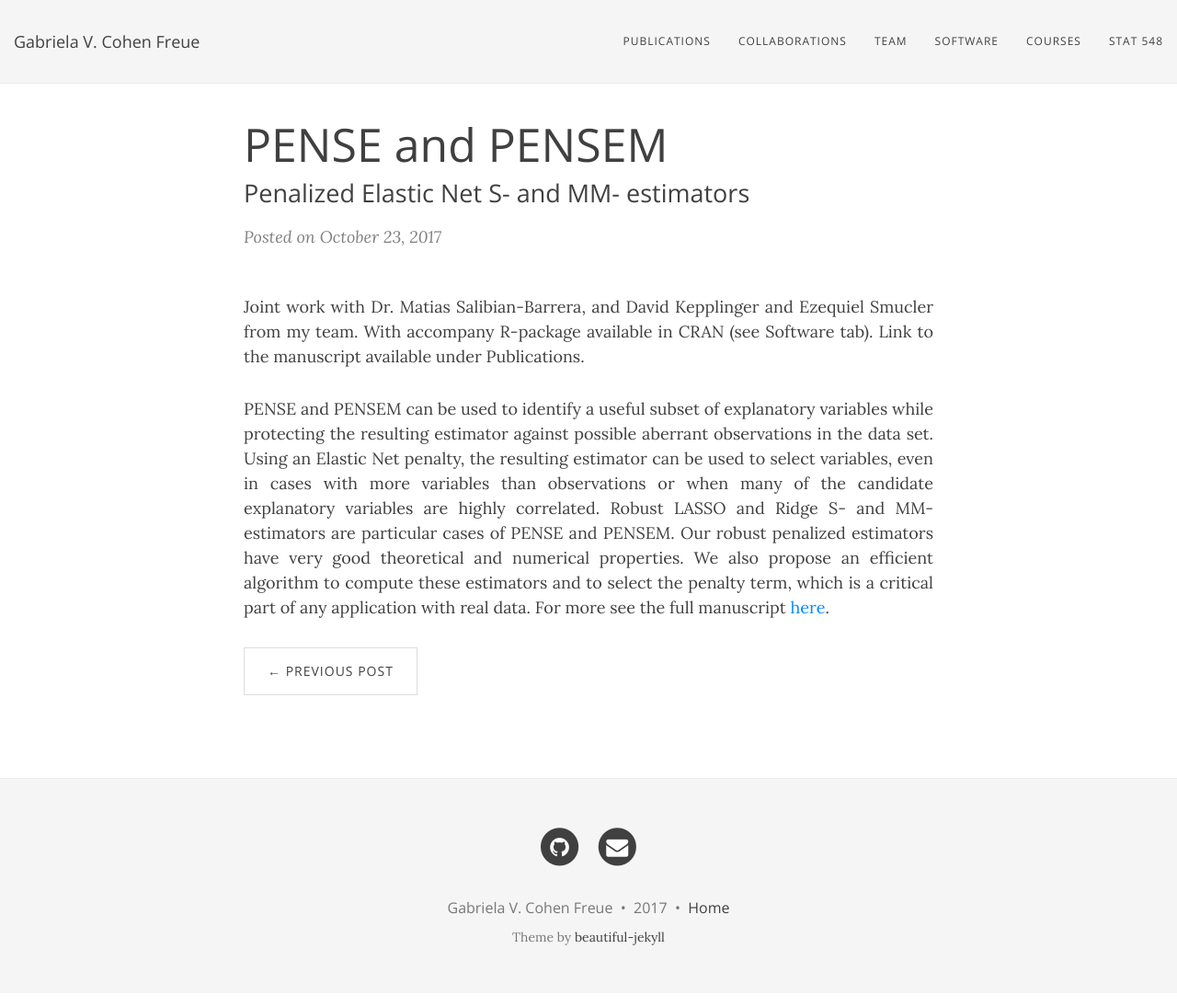
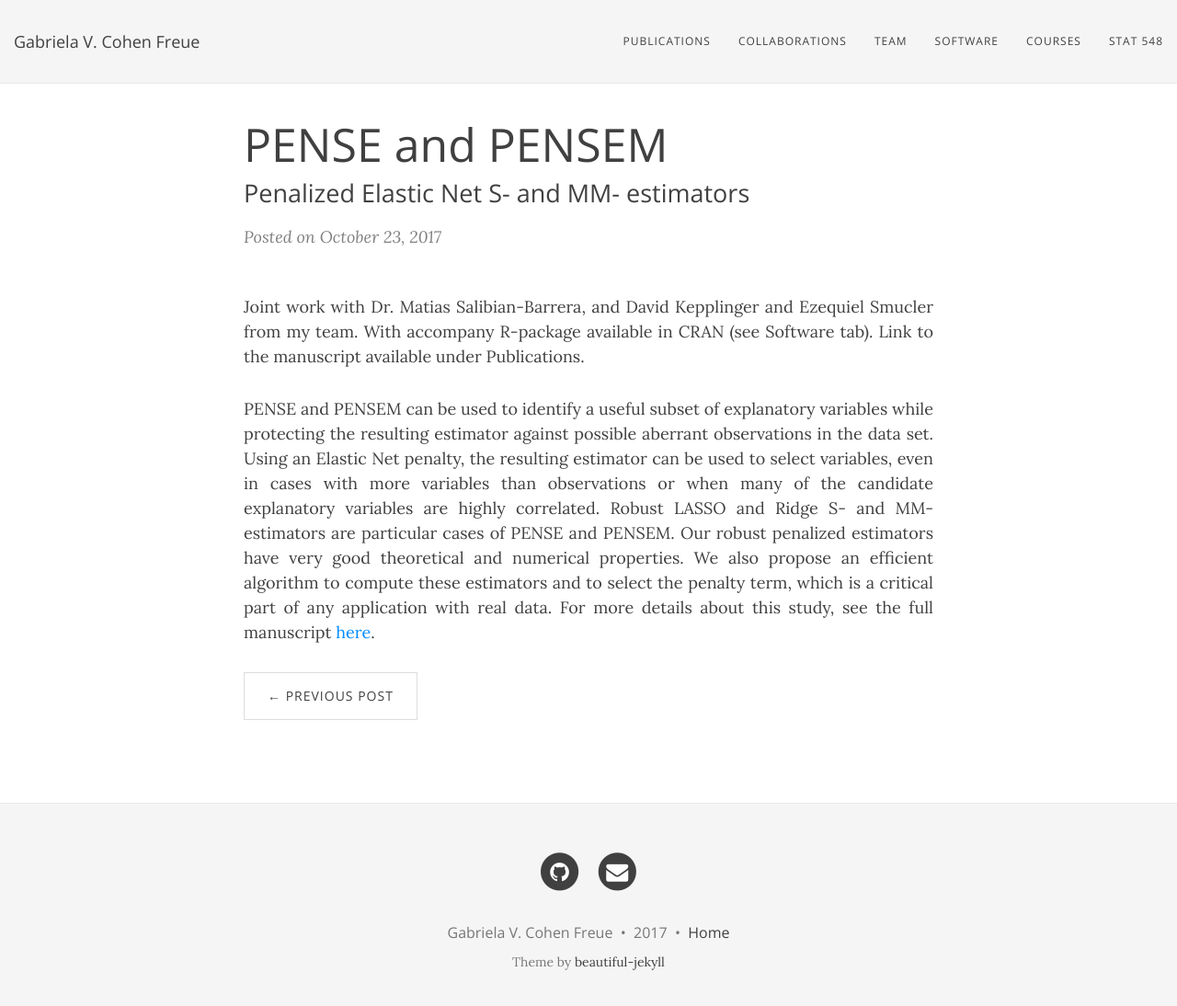
Before and after one commit to gcohenfr/gcohenfr.github.io, a Jekyll site: the page built from _posts/2017-10-23-test-markdown.md, in a window 1280 px wide and 1107 px high. Shown: the top 1094 px of the window at 92% size. Built offline with Jekyll 4.4.1, drawn with Linux system fonts in a browser that asks for light colours; nearby versions of some CDN libraries.

Commit message:
edit in post

```diff
--- a/_posts/2017-10-23-test-markdown.md
+++ b/_posts/2017-10-23-test-markdown.md
@@ -6,4 +6,4 @@
 
 Joint work with Dr. Matias Salibian-Barrera, and David Kepplinger and Ezequiel Smucler from my team. With accompany R-package available in CRAN (see Software tab). Link to the manuscript available under Publications.
 
-PENSE and PENSEM can be used to identify a useful subset of explanatory variables while protecting the resulting estimator against possible aberrant observations in the data set. Using an Elastic Net penalty, the resulting estimator can be used to select variables, even in cases with more variables than observations or when many of the candidate explanatory variables are highly correlated. Robust LASSO and Ridge S- and MM- estimators are particular cases of PENSE and PENSEM. Our robust penalized estimators have very good theoretical and numerical properties. We also propose an efficient algorithm to compute these estimators and to select the penalty term, which is a critical part of any application with real data. For more see the full manuscript [here](https://gcohenfr.github.io/pdfs/PENSE_manuscript.pdf).
+PENSE and PENSEM can be used to identify a useful subset of explanatory variables while protecting the resulting estimator against possible aberrant observations in the data set. Using an Elastic Net penalty, the resulting estimator can be used to select variables, even in cases with more variables than observations or when many of the candidate explanatory variables are highly correlated. Robust LASSO and Ridge S- and MM- estimators are particular cases of PENSE and PENSEM. Our robust penalized estimators have very good theoretical and numerical properties. We also propose an efficient algorithm to compute these estimators and to select the penalty term, which is a critical part of any application with real data. For more details about this study, see the full manuscript [here](https://gcohenfr.github.io/pdfs/PENSE_manuscript.pdf).
```
